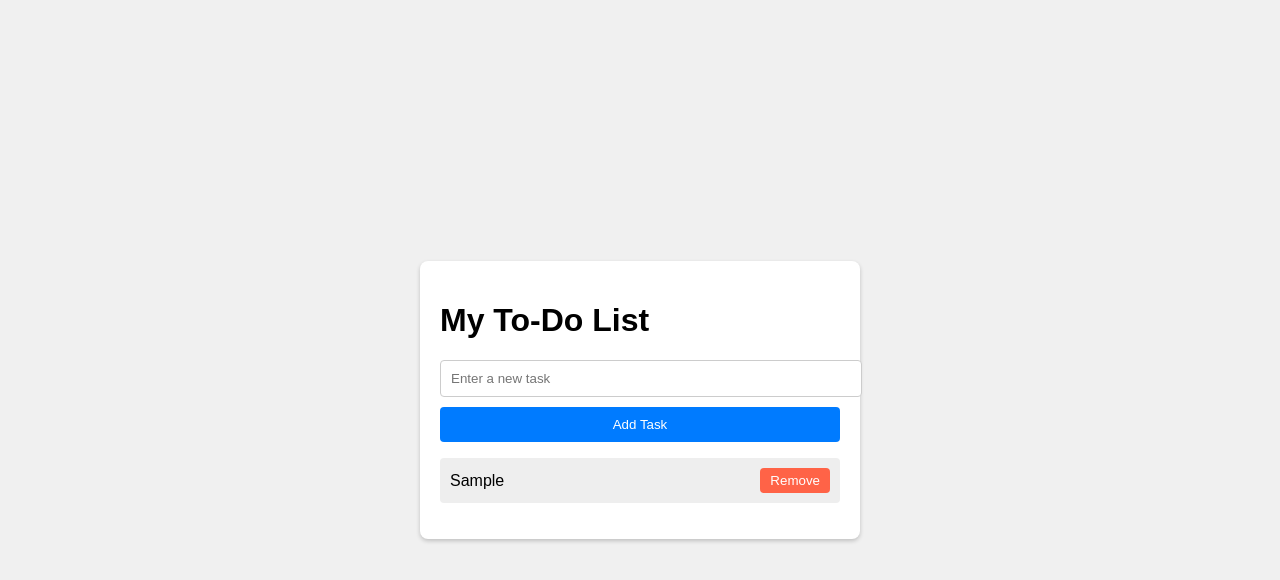
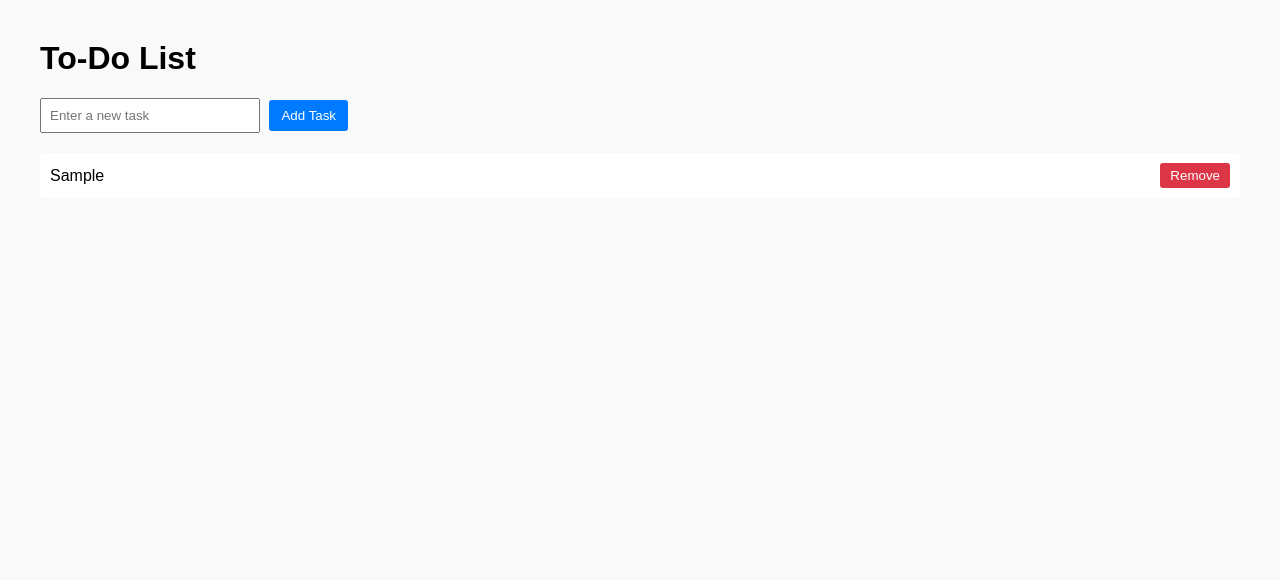
Before and after one commit to donni2312/dynamic-to-do-list-js, a plain HTML site: page index.html in a window 1280 px wide. Both pictures are taken after typing "Sample" into the empty fields and a click on the button "Add Task". Drawn offline with Linux system fonts and the light colour scheme.

Commit message:
styles and name fix

```diff
--- a/index.html
+++ b/index.html
@@ -2,18 +2,14 @@
 <html lang="en">
 <head>
     <meta charset="UTF-8">
-    <title>To-Do List Application</title>
+    <title>Dynamic To-Do List</title>
     <link rel="stylesheet" href="styles.css">
 </head>
 <body>
-    <div id="todo-app">
-        <h1>My To-Do List</h1>
-        <input type="text" id="taskInput" placeholder="Enter a new task">
-        <button id="addButton">Add Task</button>
-        <ul id="taskList">
-            <!-- Tasks will be dynamically added here -->
-        </ul>
-    </div>
+    <h1>To-Do List</h1>
+    <input type="text" id="task-input" placeholder="Enter a new task">
+    <button id="addButton">Add Task</button>
+    <ul id="task-list"></ul>
     <script src="script.js"></script>
 </body>
 </html>
--- a/script.js
+++ b/script.js
@@ -1,8 +1,7 @@
 document.addEventListener('DOMContentLoaded', function() {
-    // Assuming these elements exist in your HTML
     const addButton = document.getElementById('addButton');
-    const taskInput = document.getElementById('taskInput');
-    const taskList = document.getElementById('taskList');
+    const taskInput = document.getElementById('task-input');
+    const taskList = document.getElementById('task-list');
 
     function addTask() {
         const taskText = taskInput.value.trim();
@@ -27,10 +26,8 @@ document.addEventListener('DOMContentLoaded', function() {
         taskInput.value = "";
     }
 
-    // Add event listener to addButton
     addButton.addEventListener('click', addTask);
 
-    // Add event listener to taskInput for 'keypress' (Enter key)
     taskInput.addEventListener('keypress', function(event) {
         if (event.key === 'Enter') {
             addTask();
--- a/styles.css
+++ b/styles.css
@@ -1,52 +1,37 @@
 body {
     font-family: Arial, sans-serif;
-    background-color: #f0f0f0;
-    display: flex;
-    justify-content: center;
-    align-items: center;
-    height: 100vh;
-    margin: 0;
+    margin: 40px;
+    background: #f9f9f9;
 }
 
-#todo-app {
-    width: 100%;
-    max-width: 400px;
-    background: #fff;
-    padding: 20px;
-    border-radius: 8px;
-    box-shadow: 0 2px 4px rgba(0,0,0,0.2);
-}
-
-#taskInput {
-    width: 100%;
-    padding: 10px;
-    margin-bottom: 10px;
-    border: 1px solid #ccc;
-    border-radius: 4px;
+#task-input {
+    padding: 8px;
+    width: 200px;
 }
 
 #addButton {
-    width: 100%;
-    padding: 10px;
-    background-color: #007bff;
-    color: white;
+    padding: 8px 12px;
+    margin-left: 5px;
+    background: #007bff;
+    color: #fff;
     border: none;
-    border-radius: 4px;
     cursor: pointer;
+    border-radius: 3px;
 }
 
-#addTask:hover {
-    background-color: #0056b3;
+#addButton:hover {
+    background: #0056b3;
 }
 
-ul {
-    list-style-type: none;
+#task-list {
+    margin-top: 20px;
+    list-style: none;
     padding: 0;
 }
 
-li {
-    background-color: #eeeeee;
-    margin-top: 8px;
+#task-list li {
+    background: #fff;
+    margin-bottom: 8px;
     padding: 10px;
     border-radius: 4px;
     display: flex;
@@ -55,14 +40,14 @@ li {
 }
 
 .remove-btn {
+    background: #dc3545;
+    color: #fff;
+    border: none;
+    padding: 5px 10px;
+    border-radius: 3px;
     cursor: pointer;
-    background-color: #ff6347;
-    color: white;
-    border: none;
-    border-radius: 4px;
-    padding: 5px 10px;
 }
 
 .remove-btn:hover {
-    background-color: #d9534f;
+    background: #a71d2a;
 }
```
